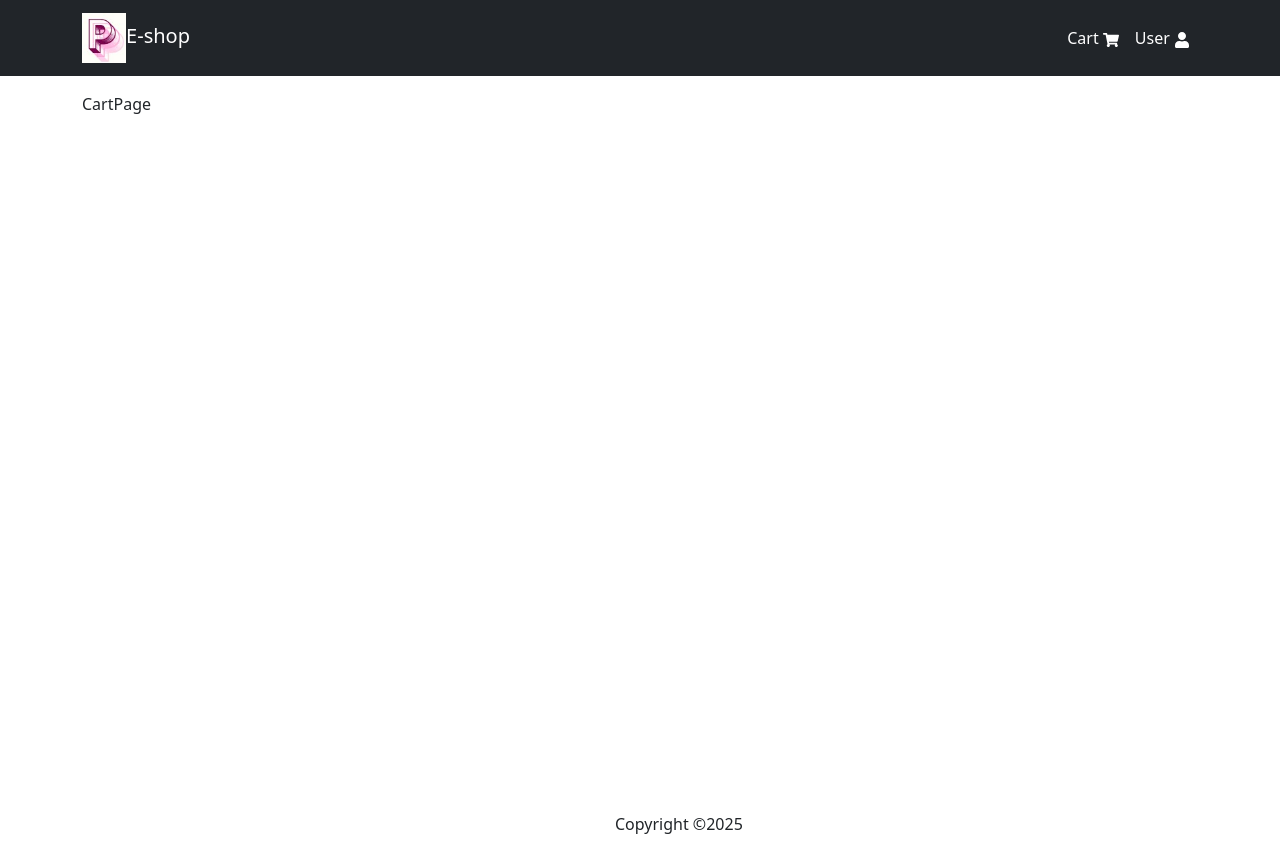
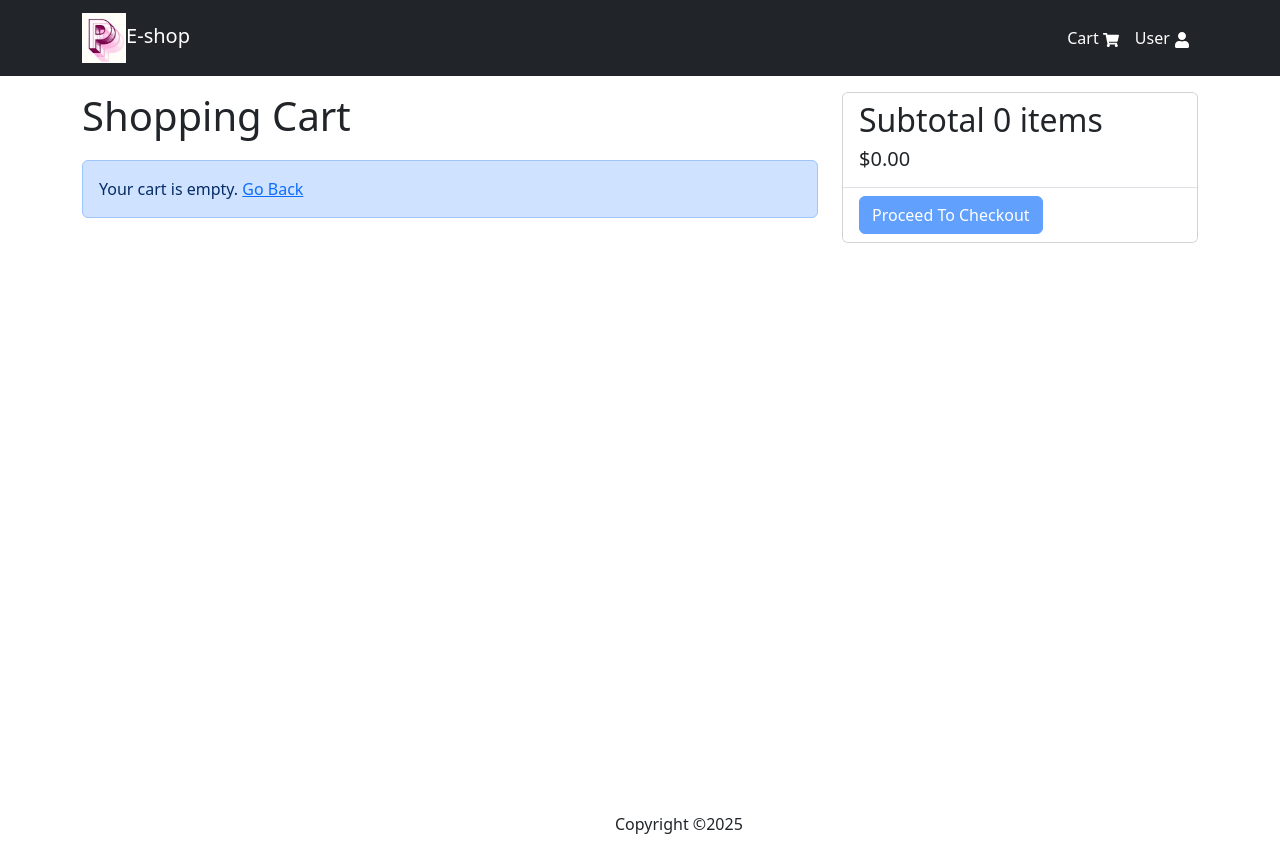
Before and after one commit to Jamesdai05/E-platform, a React (Create React App) app in the folder frontend/: page /cart in a window 1280 px wide. Built offline with nearby package versions, Linux system fonts and the light colour scheme.

Commit message:
fixed the error in cartslice and cartpage

```diff
--- a/frontend/src/Pages/CartPage.jsx
+++ b/frontend/src/Pages/CartPage.jsx
@@ -1,6 +1,116 @@
+import {
+  Button,
+  Card,
+  Col,
+  Form,
+  Image,
+  ListGroup,
+  Row,
+} from "react-bootstrap";
+import { FaTrash } from "react-icons/fa";
+import { Link } from "react-router-dom";
+import Message from "../components/Message";
+import { useDispatch, useSelector } from "react-redux";
+import { addToCart, removeFromCart } from "../slices/cartSlice.js";
+
 const CartPage = () => {
+  const dispatch = useDispatch();
+
+  const cart = useSelector((state) => state.cart);
+  const { cartItems } = cart;
+
+  // to update the quantity in the cart page.
+  const addToCartHandler = async (product, qty) => {
+    dispatch(addToCart({ ...product, qty }));
+  };
+
+  // to remove the item from the cart.
+  const removeFromCartHandler = async (id) => {
+    dispatch(removeFromCart(id));
+  };
+
+
   return (
-    <div>CartPage</div>
-  )
-}
-export default CartPage
+    <Row>
+      <Col md={8}>
+        <h1 style={{ marginBottom: "20px" }}>Shopping Cart</h1>
+        {cartItems.length === 0 ? (
+          <Message>
+            Your cart is empty. <Link to="/">Go Back</Link>
+          </Message>
+        ) : (
+          <ListGroup variant="flush">
+            {cartItems.map((item) => (
+              <ListGroup.Item key={item._id}>
+                <Row>
+                  <Col md={2}>
+                    <Image src={item.image} fluid rounded />
+                  </Col>
+                  <Col md={3}>
+                    <Link to={`/product/${item._id}`}>{item.name}</Link>
+                  </Col>
+                  <Col md={2}>${item.price}</Col>
+                  <Col md={2}>
+                    <Form.Control
+                      as="select"
+                      value={item.qty}
+                      onChange={(e) => {
+                        addToCartHandler(item, Number(e.target.value));
+                      }}
+                      id="qty"
+                    >
+                      {[...Array(item.countInStock).keys()].map((e) => (
+                        <option key={e + 1} value={e + 1}>
+                          {e + 1}
+                        </option>
+                      ))}
+                    </Form.Control>
+                  </Col>
+                  <Col md={2}>
+                    <Button
+                      variant="danger"
+                      type="button"
+                      onClick={() => {
+                        removeFromCartHandler(item._id);
+                      }}
+                    >
+                      <FaTrash />
+                    </Button>
+                  </Col>
+                </Row>
+              </ListGroup.Item>
+            ))}
+          </ListGroup>
+        )}
+      </Col>
+      <Col md={4}>
+        <Card>
+          <ListGroup variant="flush">
+            <ListGroup.Item>
+              <h2>
+                Subtotal {cartItems.reduce((a, item) => a + item.qty, 0)} items
+              </h2>
+              <h5>
+                $
+                {cartItems
+                  .reduce((acc, item) => acc + item.price * item.qty, 0)
+                  .toFixed(2)}
+              </h5>
+            </ListGroup.Item>
+            <ListGroup.Item>
+              <Button
+                type="button"
+                variant="primary"
+                className="btn-block"
+                disabled={cartItems.length === 0}
+              >
+                Proceed To Checkout
+              </Button>
+            </ListGroup.Item>
+          </ListGroup>
+        </Card>
+      </Col>
+    </Row>
+  );
+};
+export default CartPage;
--- a/frontend/src/slices/cartSlice.js
+++ b/frontend/src/slices/cartSlice.js
@@ -31,14 +31,14 @@ const cartSlice=createSlice({
         state.shippingAddress=action.payload
         return updateCart(state)
       },
-      savePaymentMethod:(state,action)=>{
-        state.paymentMethod=action.payload
-        return updateCart(state)
-      },
-      clearCartItems:(state,action)=>{
-        state.cartItems=[]
-        return updateCart(state)
-      }
+      // savePaymentMethod:(state,action)=>{
+      //   state.paymentMethod=action.payload
+      //   return updateCart(state)
+      // },
+      // clearCartItems:(state,action)=>{
+      //   state.cartItems=[]
+      //   return updateCart(state)
+      // }
     }
 })
 
@@ -51,4 +51,4 @@ export const {
   clearCartItems,
 } = cartSlice.actions;
 
-export default cartSlice.reducer
+export default cartSlice.reducer;
--- a/frontend/src/store.js
+++ b/frontend/src/store.js
@@ -1,6 +1,6 @@
 import { configureStore } from "@reduxjs/toolkit";
 import { apiSlice } from "./slices/apiSlice.js";
-import cartSliceReducer from "./slices/cartSlice.js";
+import cartSliceReducer from "./slices/cartSlice.js"
 
 
 
```
